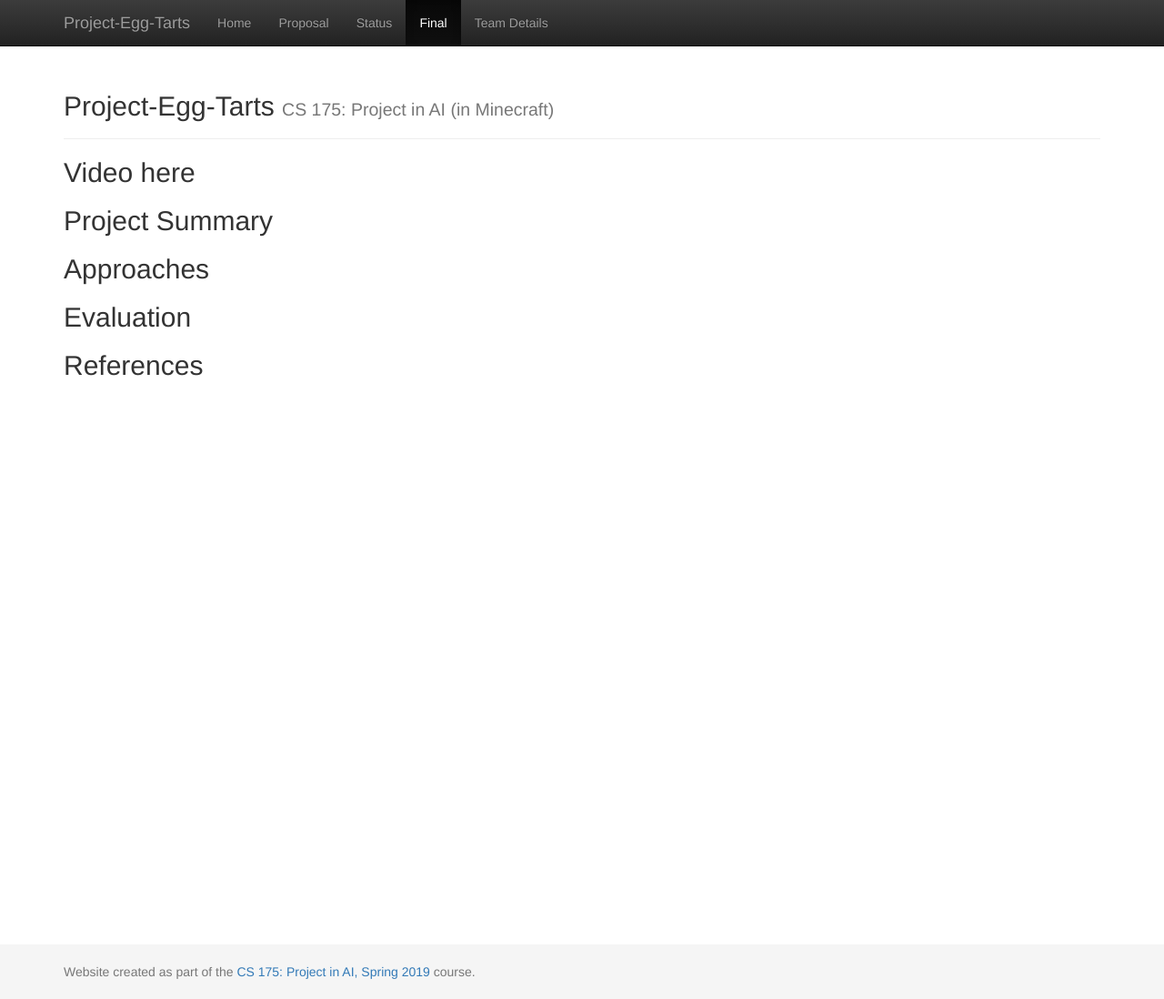
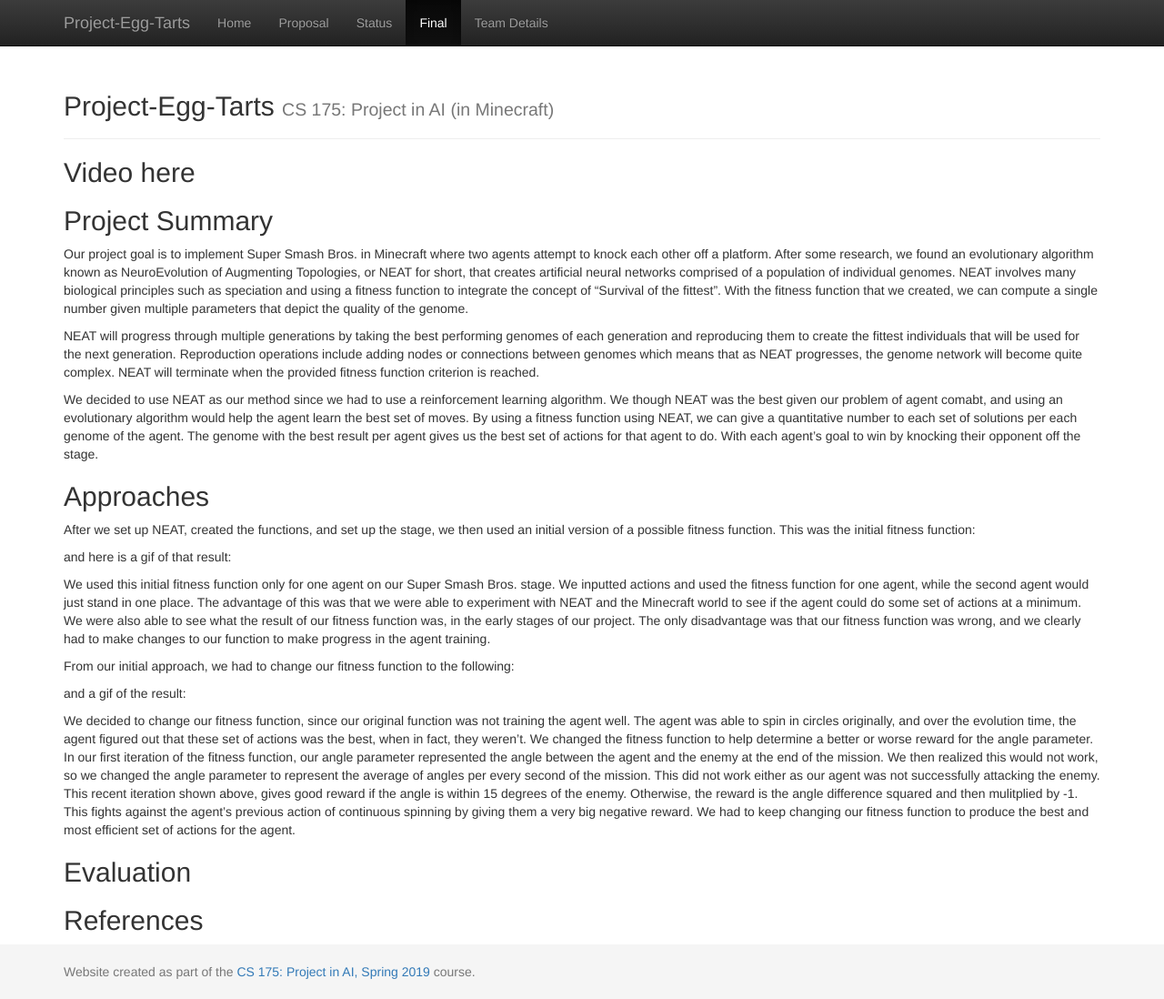
Before and after one commit to kazad123/Project_Egg_Tarts_Website, a Jekyll site: the page built from docs/final.md, in a window 1280 px wide and 1098 px high. Shown: the whole window at 91% size. Built offline with Jekyll 4.4.1, drawn with Linux system fonts in a browser that asks for light colours.

Commit message:
Update final.md

```diff
--- a/docs/final.md
+++ b/docs/final.md
@@ -6,8 +6,28 @@ title: Final Report
 ## Video here
 
 ## Project Summary
+Our project goal is to implement Super Smash Bros. in Minecraft where two agents attempt to knock each other off a platform. After some research, we found an evolutionary algorithm known as NeuroEvolution of Augmenting Topologies, or NEAT for short, that creates artificial neural networks comprised of a population of individual genomes. NEAT involves many biological principles such as speciation and using a fitness function to integrate the concept of “Survival of the fittest”. With the fitness function that we created, we can compute a single number given multiple parameters that depict the quality of the genome.
+
+NEAT will progress through multiple generations by taking the best performing genomes of each generation and reproducing them to create the fittest individuals that will be used for the next generation. Reproduction operations include adding nodes or connections between genomes which means that as NEAT progresses, the genome network will become quite complex. NEAT will terminate when the provided fitness function criterion is reached.
+
+We decided to use NEAT as our method since we had to use a reinforcement learning algorithm. We though NEAT was the best given our problem of agent comabt, and using an evolutionary algorithm would help the agent learn the best set of moves. By using a fitness function using NEAT, we can give a quantitative number to each set of solutions per each genome of the agent. The genome with the best result per agent gives us the best set of actions for that agent to do. With each agent's goal to win by knocking their opponent off the stage.
 
 ## Approaches
+After we set up NEAT, created the functions, and set up the stage, we then used an initial version of a possible fitness function. This was the initial fitness function:
+
+and here is a gif of that result:
+
+
+We used this initial fitness function only for one agent on our Super Smash Bros. stage. We inputted actions and used the fitness function for one agent, while the second agent would just stand in one place. The advantage of this was that we were able to experiment with NEAT and the Minecraft world to see if the agent could do some set of actions at a minimum. We were also able to see what the result of our fitness function was, in the early stages of our project. The only disadvantage was that our fitness function was wrong, and we clearly had to make changes to our function to make progress in the agent training.
+
+From our initial approach, we had to change our fitness function to the following:
+
+and a gif of the result:
+
+
+We decided to change our fitness function, since our original function was not training the agent well. The agent was able to spin in circles originally, and over the evolution time, the agent figured out that these set of actions was the best, when in fact, they weren't. We changed the fitness function to help determine a better or worse reward for the angle parameter. In our first iteration of the fitness function, our angle parameter represented the angle between the agent and the enemy at the end of the mission. We then realized this would not work, so we changed the angle parameter to represent the average of angles per every second of the mission. This did not work either as our agent was not successfully attacking the enemy. This recent iteration shown above, gives good reward if the angle is within 15 degrees of the enemy. Otherwise, the reward is the angle difference squared and then mulitplied by -1. This fights against the agent's previous action of continuous spinning by giving them a very big negative reward. We had to keep changing our fitness function to produce the best and most efficient set of actions for the agent.
+
+
 
 ## Evaluation
 
```
